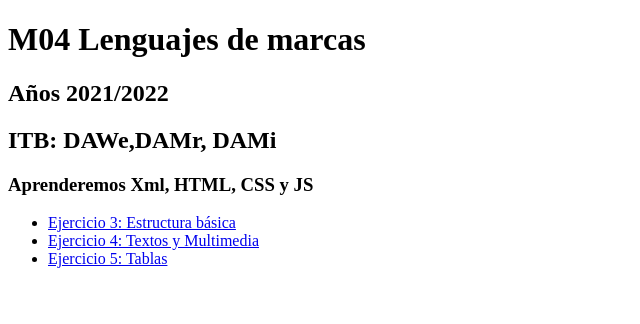
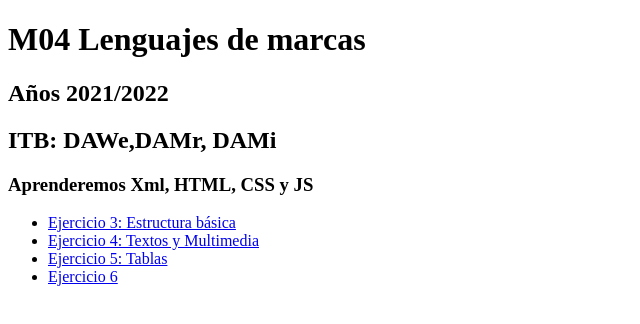
Before and after one commit to MarcalHerraiz/M04Ejercicios, a plain HTML site: page index.html in a window 1280 px wide. Shown: the full height of the page, 0-640 px from the left. Drawn offline with Linux system fonts and the light colour scheme.

Commit message:
Actu. Index

```diff
--- a/index.html
+++ b/index.html
@@ -25,6 +25,9 @@
                   <li>
                      <a target="_blank" href="Ejercicio 5.html">Ejercicio 5: Tablas</a>
                   </li>
+                  <li>
+                     <a target="_blank" href="Ej06.html">Ejercicio 6</a>
+                  </li>
                </ul>
             </nav>
       </header>
```
